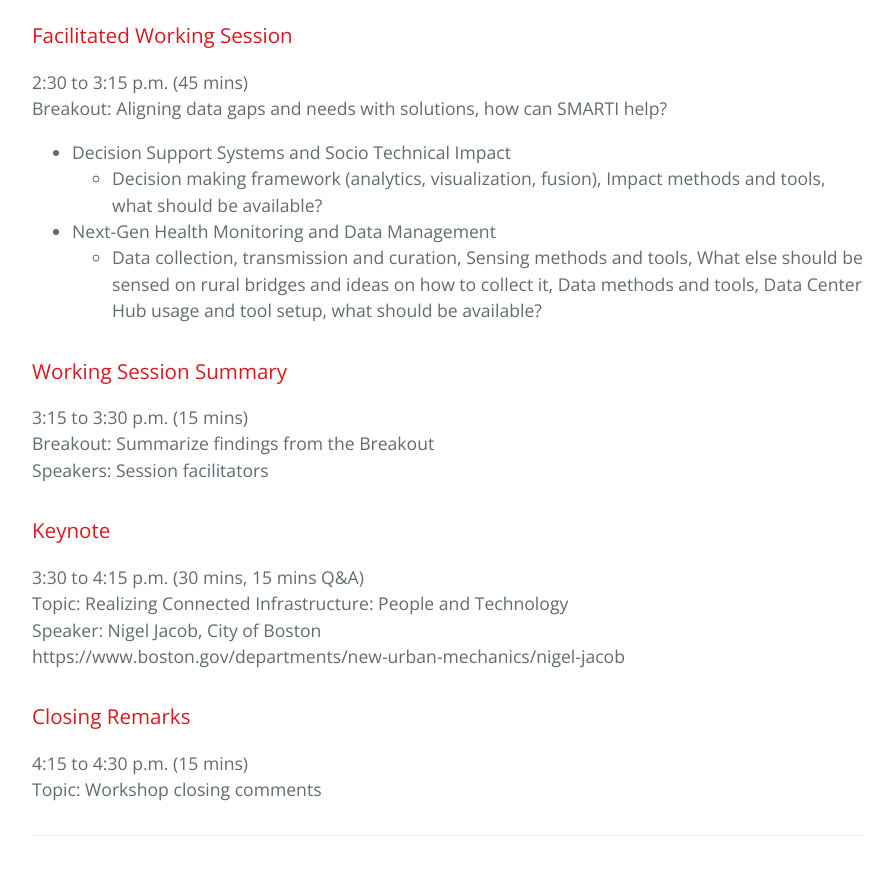
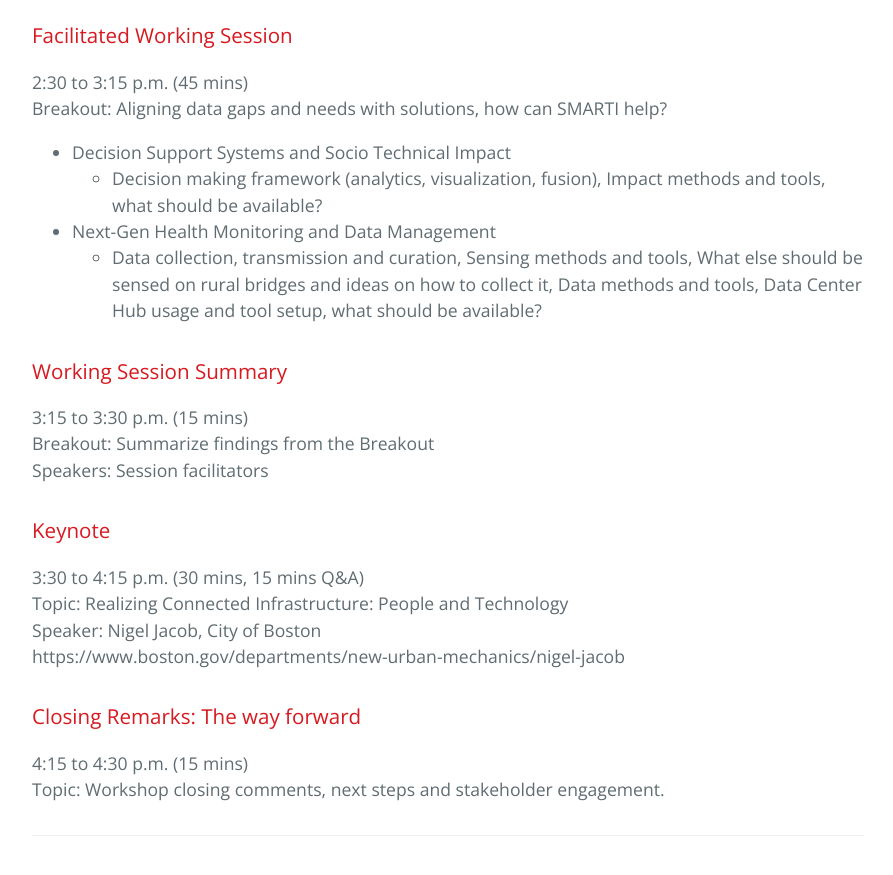
Before and after one commit to BridgingBigData/BridgingBigData.github.io, a Jekyll site: the page built from pages/bbd2019agenda.md, in a window 1280 px wide and 900 px high, scrolled down 2341 px. Shown: the top 875 px of the window, without its empty margins (192-1085 px from the left). Built offline with Jekyll 4.4.1, drawn with Linux system fonts in a browser that asks for light colours.

Commit message:
Update bbd2019agenda.md

```diff
--- a/pages/bbd2019agenda.md
+++ b/pages/bbd2019agenda.md
@@ -83,6 +83,6 @@ Topic: Realizing Connected Infrastructure: People and Technology
 Speaker: Nigel Jacob, City of Boston
 https://www.boston.gov/departments/new-urban-mechanics/nigel-jacob
 
-### Closing Remarks
+### Closing Remarks: The way forward
 4:15 to 4:30 p.m. (15 mins)
-Topic: Workshop closing comments
+Topic: Workshop closing comments, next steps and stakeholder engagement.
```
